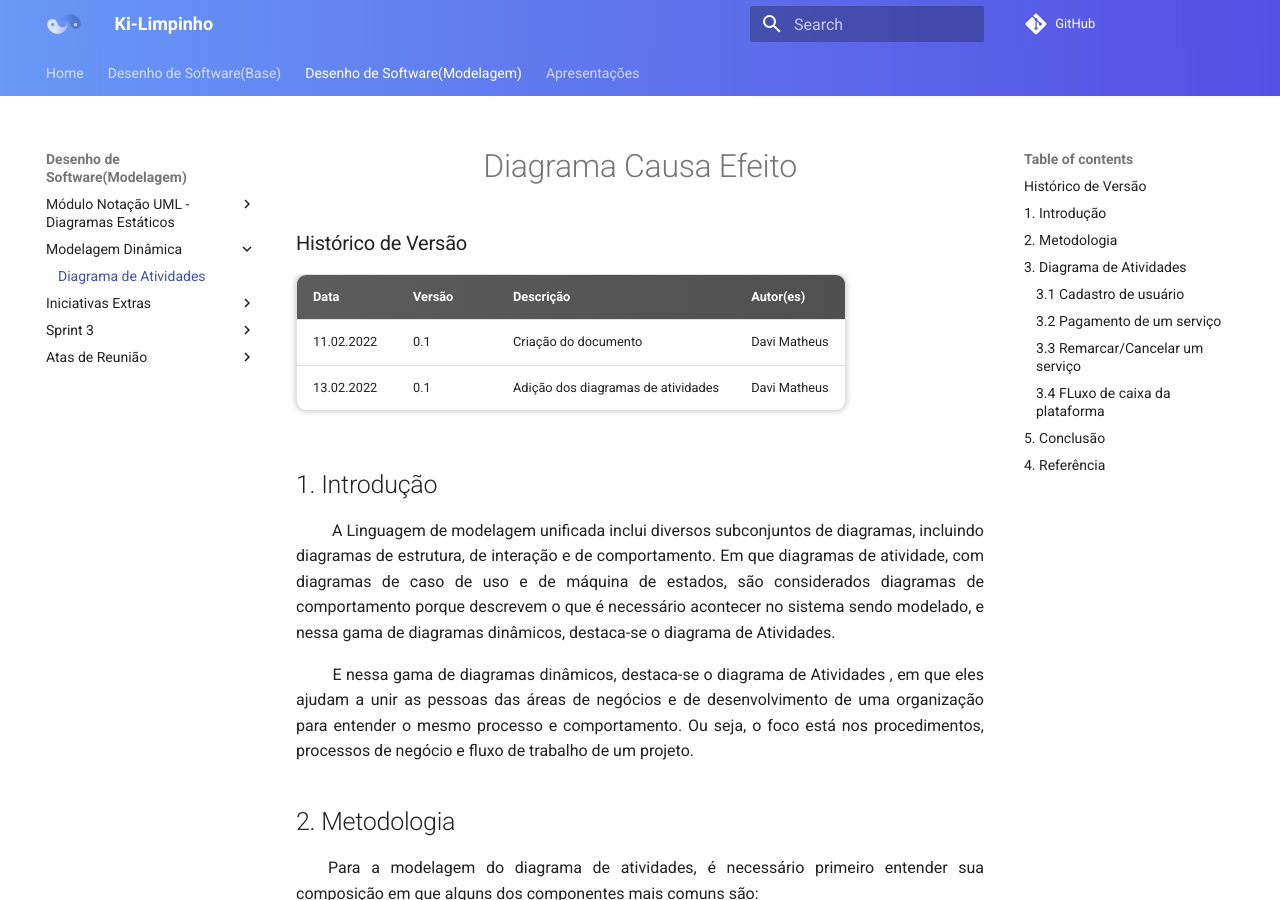
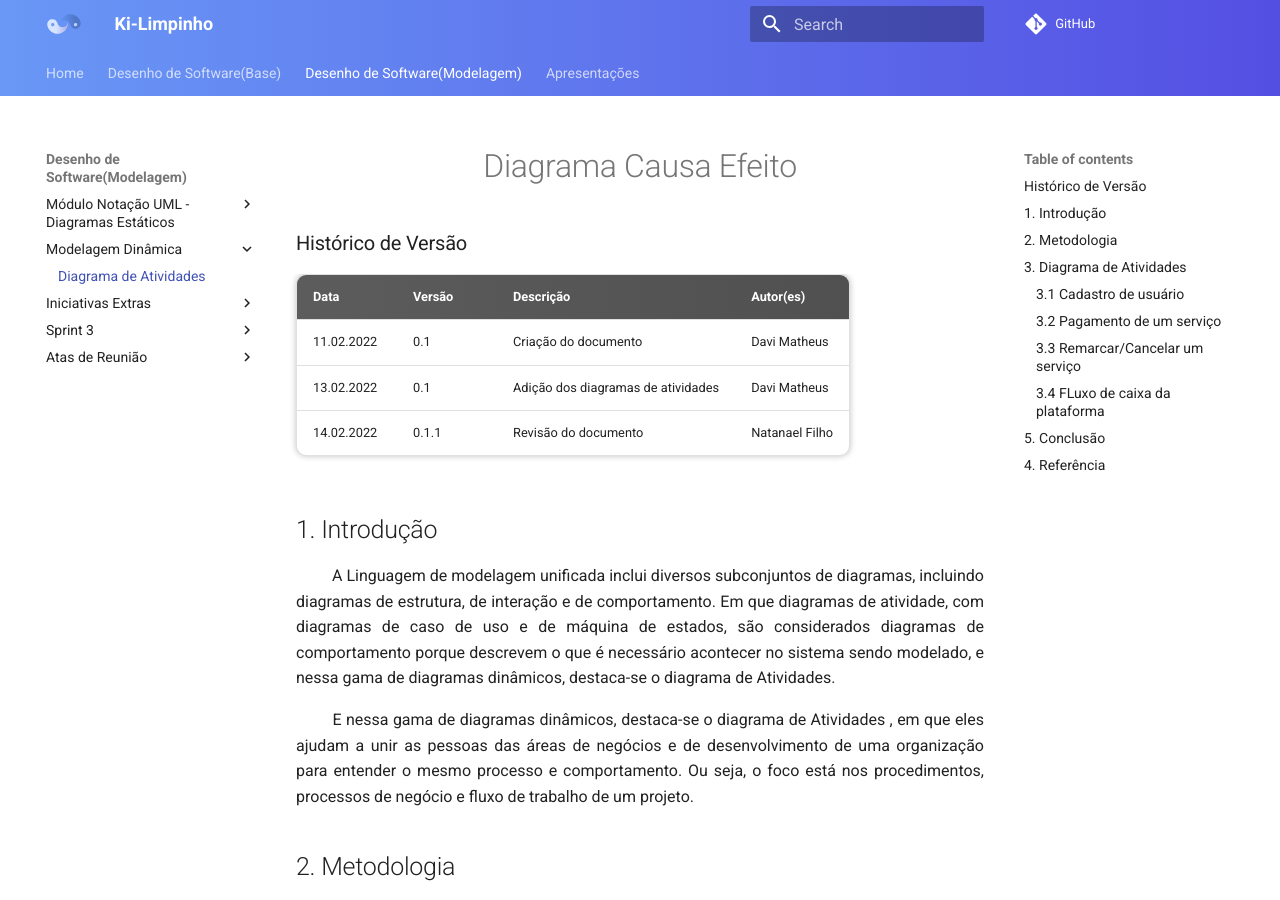
Before and after one commit to UnBArqDsw2021-2/2021.2_G2_Ki-Limpinho, an MkDocs documentation site: the page built from docs/diagrama_de_atividades.md, in a window 1280 px wide and 900 px high. Built offline with MkDocs 1.6.1 and Material for MkDocs 9.7.7, drawn with Linux system fonts in a browser that asks for light colours; comment, search, counter and statistics services are not loaded.

Commit message:
docs: revisão documento #70

```diff
--- a/docs/diagrama_de_atividades.md
+++ b/docs/diagrama_de_atividades.md
@@ -6,6 +6,7 @@
 | -- | -- | -- | -- |
 | 11.02.2022 | 0.1 | Criação do documento | Davi Matheus |
 | 13.02.2022 | 0.1 | Adição dos diagramas de atividades | Davi Matheus |
+| 14.02.2022 | 0.1.1 | Revisão do documento | Natanael Filho |
 
 
 ## 1. Introdução
```
